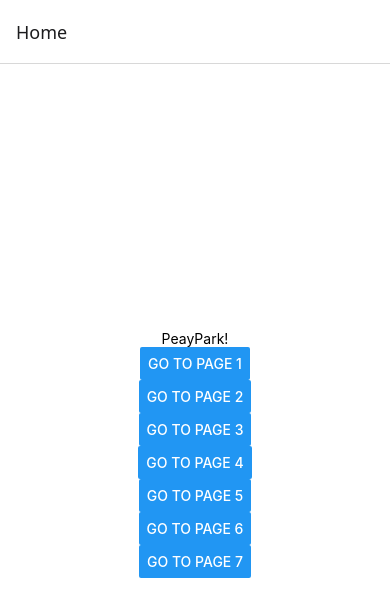
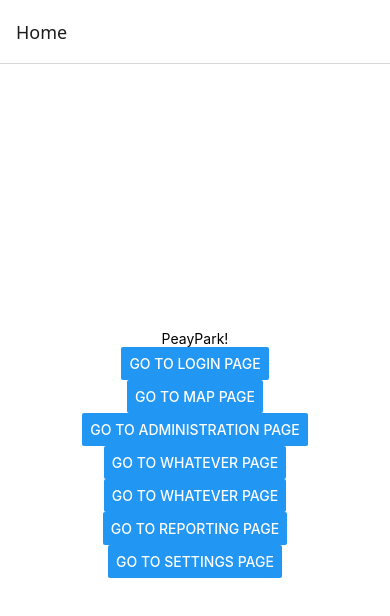
Before and after one commit to Divinek1/4805GroupProject, a React Native app in the folder PeayParkApplication/: screen / in a window 390 px wide. Shown: the top 616 px of the page. Built offline with nearby package versions, Linux system fonts and the light colour scheme.

Commit message:
Added Project Pages
Added 7 pages, they are mostly blank. the navigation bar at the front of app is so we can start working on pages quickly

```diff
--- a/PeayParkApplication/App.js
+++ b/PeayParkApplication/App.js
@@ -1,8 +1,71 @@
 import React from 'react';
 import { NavigationContainer } from '@react-navigation/native';
 import { createNativeStackNavigator } from '@react-navigation/native-stack';
-import { StatusBar } from 'expo-status-bar';
 import {Button, StyleSheet, Text, View} from 'react-native';
+
+
+const LoginPage = () => { // Copy this to make new pages.
+    return (
+        <View style={styles.container}>
+            <Text>Welcome to Login Page</Text>
+            {/* Add custom content for Page 1 here */}
+        </View>
+    );
+};
+
+const MapPage = () => { // Copy this to make new pages.
+    return (
+        <View style={styles.container}>
+            <Text>Welcome to Login Page</Text>
+            {/* Add custom content for Page 1 here */}
+        </View>
+    );
+};
+
+const AdminPage = () => { // Copy this to make new pages.
+    return (
+        <View style={styles.container}>
+            <Text>Welcome to Login Page</Text>
+            {/* Add custom content for Page 1 here */}
+        </View>
+    );
+};
+
+const Page4 = () => { // Copy this to make new pages.
+    return (
+        <View style={styles.container}>
+            <Text>Welcome to Login Page</Text>
+            {/* Add custom content for Page 1 here */}
+        </View>
+    );
+};
+
+const Page5 = () => { // Copy this to make new pages.
+    return (
+        <View style={styles.container}>
+            <Text>Welcome to Login Page</Text>
+            {/* Add custom content for Page 1 here */}
+        </View>
+    );
+};
+
+const ReportingPage = () => { // Copy this to make new pages.
+    return (
+        <View style={styles.container}>
+            <Text>Welcome to Login Page</Text>
+            {/* Add custom content for Page 1 here */}
+        </View>
+    );
+};
+
+const SettingsPage = () => { // Copy this to make new pages.
+    return (
+        <View style={styles.container}>
+            <Text>Welcome to Login Page</Text>
+            {/* Add custom content for Page 1 here */}
+        </View>
+    );
+};
 
 const Stack = createNativeStackNavigator();
 
@@ -10,38 +73,29 @@ const HomeScreen = ({ navigation }) => {
   return (
       <View style={styles.container}>
         <Text>PeayPark!</Text>
-        <Button title="Go to Page 1" onPress={() => navigation.navigate('Page1')} />
-        <Button title="Go to Page 2" onPress={() => navigation.navigate('Page2')} />
-        <Button title="Go to Page 3" onPress={() => navigation.navigate('Page3')} />
-        <Button title="Go to Page 4" onPress={() => navigation.navigate('Page4')} />
-        <Button title="Go to Page 5" onPress={() => navigation.navigate('Page5')} />
-        <Button title="Go to Page 6" onPress={() => navigation.navigate('Page6')} />
-        <Button title="Go to Page 7" onPress={() => navigation.navigate('Page7')} />
+        <Button title="Go to Login Page" onPress={() => navigation.navigate('LoginPage')} />
+        <Button title="Go to Map Page" onPress={() => navigation.navigate('MapPage')} />
+        <Button title="Go to Administration Page" onPress={() => navigation.navigate('Page3')} />
+        <Button title="Go to Whatever Page" onPress={() => navigation.navigate('Page4')} />
+        <Button title="Go to Whatever Page" onPress={() => navigation.navigate('Page5')} />
+        <Button title="Go to Reporting Page" onPress={() => navigation.navigate('ReportingPage')} />
+        <Button title="Go to Settings Page" onPress={() => navigation.navigate('Page7')} />
       </View>
   );
 };
 
-const PageScreen = ({ route }) => {
-  return (
-      <View style={styles.container}>
-        <Text>{route.params.title}</Text>
-        <Button title="Go Back" onPress={() => route.navigation.goBack()} />
-      </View>
-  );
-};
-
-export default function App() {
+export default function App() { // Once pages are customized, copy what I did for the pages :)
   return (
       <NavigationContainer>
         <Stack.Navigator initialRouteName="Home">
           <Stack.Screen name="Home" component={HomeScreen} />
-          <Stack.Screen name="Page1" component={PageScreen} initialParams={{ title: 'Welcome to Login Page' }} />
-          <Stack.Screen name="Page2" component={PageScreen} initialParams={{ title: 'Welcome to Map Page' }} />
-          <Stack.Screen name="Page3" component={PageScreen} initialParams={{ title: 'Welcome to Page 3' }} />
-          <Stack.Screen name="Page4" component={PageScreen} initialParams={{ title: 'Welcome to Page 4' }} />
-          <Stack.Screen name="Page5" component={PageScreen} initialParams={{ title: 'Welcome to Page 5' }} />
-          <Stack.Screen name="Page6" component={PageScreen} initialParams={{ title: 'Welcome to Page 6' }} />
-          <Stack.Screen name="Page7" component={PageScreen} initialParams={{ title: 'Welcome to Settings page.' }} />
+          <Stack.Screen name="Login Page" component={LoginPage} />
+          <Stack.Screen name="Map Page" component={MapPage} />
+          <Stack.Screen name="Admin Page" component={AdminPage} />
+          <Stack.Screen name="Page4" component={Page4} />
+          <Stack.Screen name="Page5" component={Page5} />
+          <Stack.Screen name="Reporting Page" component={ReportingPage} />
+          <Stack.Screen name="Settings Page" component={SettingsPage}  />
         </Stack.Navigator>
       </NavigationContainer>
   );
```
